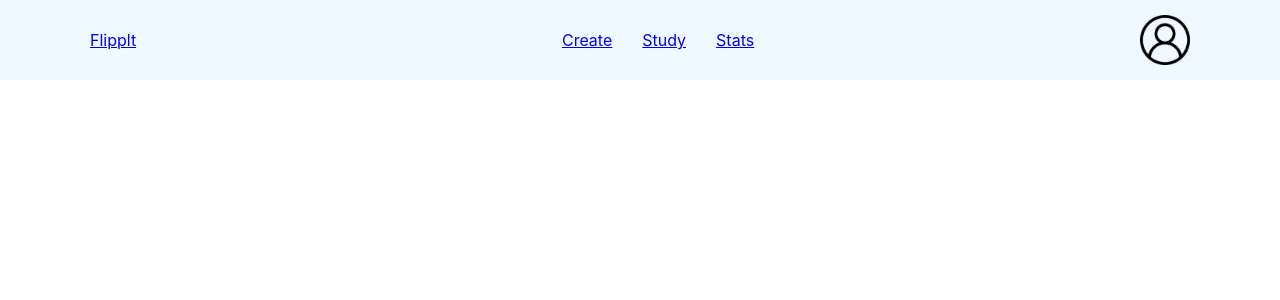
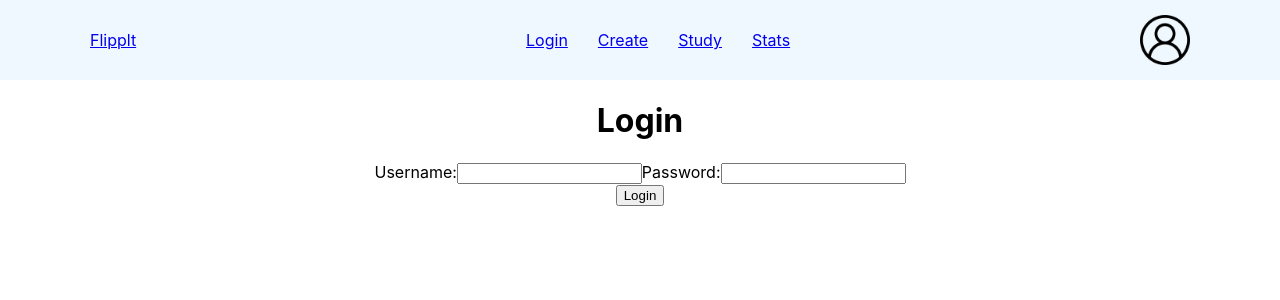
Before and after one commit to hyeonho-jeong/quizlet, a React (Create React App) app: page /login in a window 1280 px wide. Shown: the top 300 px of the page. Built offline with nearby package versions, Linux system fonts and the light colour scheme.

Commit message:
Created a LoginPage

```diff
--- a/src/components/Layout/Header/Header.js
+++ b/src/components/Layout/Header/Header.js
@@ -11,6 +11,7 @@ const Header = () => {
 
                 <nav className={styles.navigation}>
                     <ul>
+                        <li><Link to="/login">Login</Link></li>
                         <li><Link to="/create">Create</Link></li>
                         <li><Link to="/study">Study</Link></li>
                         <li><Link to="/stats">Stats</Link></li>
--- a/src/components/Layout/Layout.js
+++ b/src/components/Layout/Layout.js
@@ -6,6 +6,7 @@ import styles from "./Layout.module.css";
 import CreatePage from "./Pages/CreatePage";
 import StatsPage from "./Pages/StatsPage";
 import StudyPage from "./Pages/StudyPage";
+import LoginPage from './Pages/LoginPage';
 import Library from "./Library";
 
 const Layout = () => {
@@ -46,6 +47,7 @@ const Layout = () => {
                     />
                     <Route path="/study" element={<StudyPage selectedItems={selectedItems} />} />
                     <Route path="/stats" element={<StatsPage />} />
+                    <Route path="/login" element ={<LoginPage/>}/>
                 </Routes>
             </div>
         </Router>
--- /dev/null
+++ b/src/components/Layout/Pages/LoginPage.js
@@ -0,0 +1,48 @@
+import React, {useState} from "react";
+
+
+const LoginPage = () => {
+    const [username, setUsername] = useState('');
+    const [password, setPassword]= useState('');
+
+    const handleUsernameChange = (event) => {
+        setUsername(event.target.value);
+    }
+
+    const handlePasswordChange = (event) => {
+        setPassword(event.target.value);
+    }
+
+    const handleLoginSubmit = (event) =>
+    {
+        event.preventDefault();
+
+    }
+    return (
+        <div className="login-container">
+            <h1>Login</h1>
+            <form onSubmit={handleLoginSubmit} className="login-form">
+                <div className="form-group">
+                    <label htmlFor="username">Username:</label>
+                    <input
+                    type="text"
+                    id="username"
+                    value={username}
+                    onChange={handleUsernameChange}
+                    className="form-control"
+                    />
+                    <label htmlFor="password">Password:</label>
+                    <input
+                    type="text"
+                    id="password"
+                    value={password}
+                    onChange={handlePasswordChange}
+                    className="form-control"
+                    />
+                </div>
+                <button type="submit" className="submitbtn">Login</button>
+            </form>
+        </div>
+    );
+}
+export default LoginPage;
```
